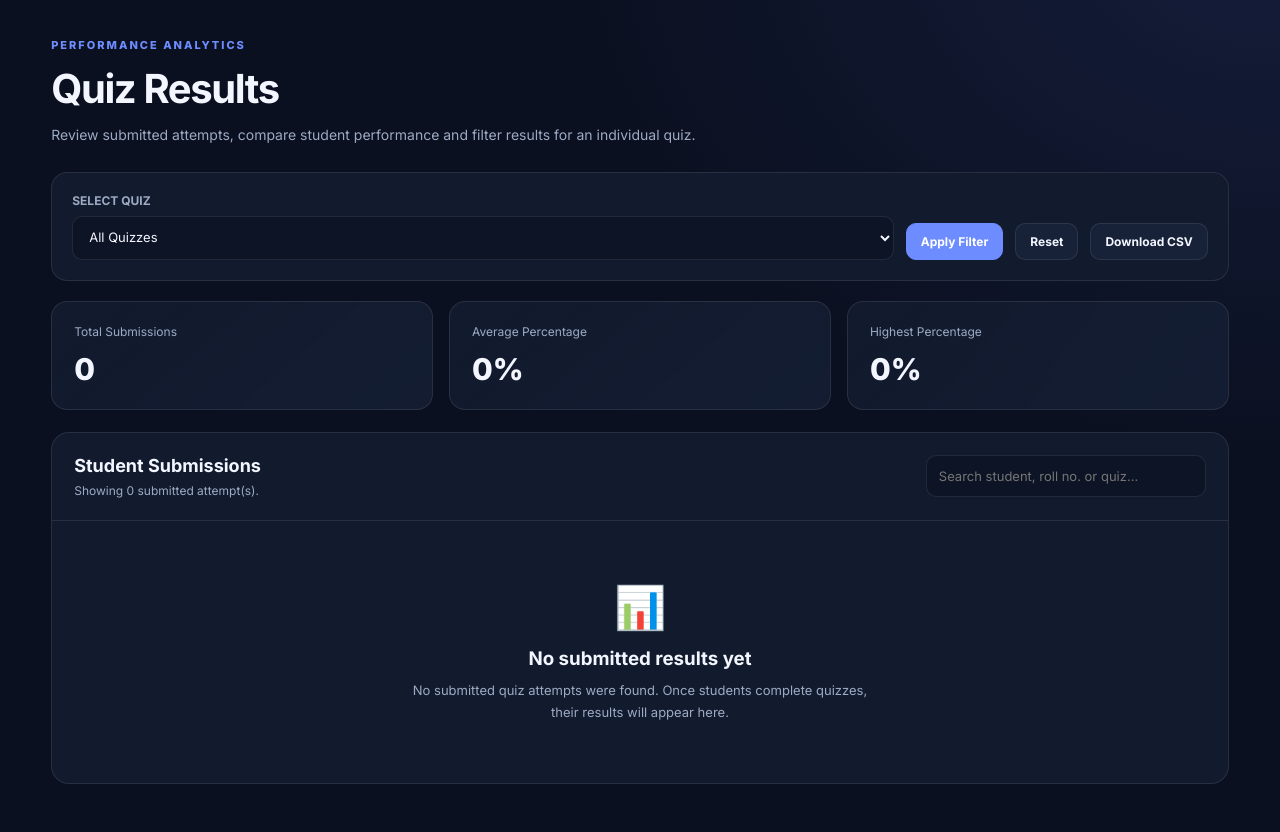
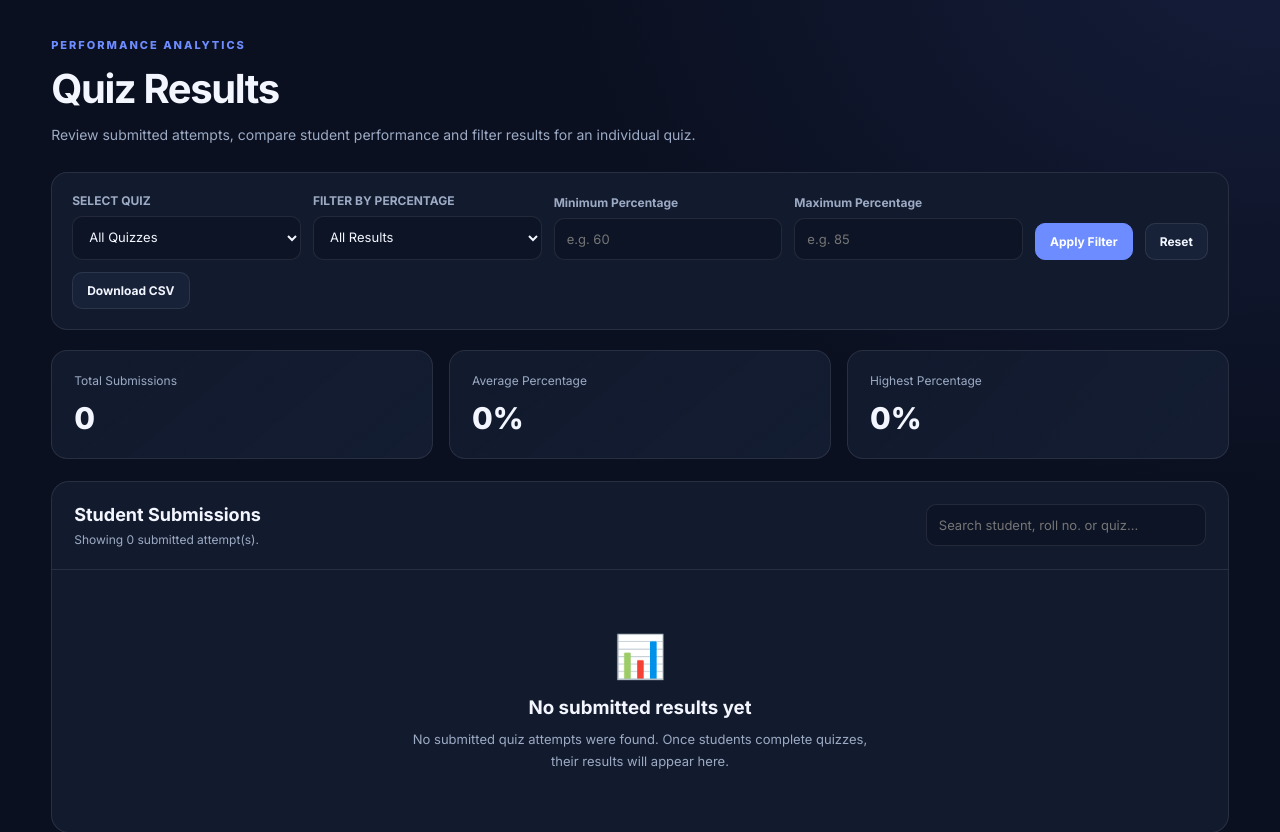
Before and after one commit to AdityaSingh0005/AI-QUIZ-ASSESSMENT-GPT-SYSTEM, a Flask app: page /view_results in a window 1280 px wide. Shown: the part 78-910 px from the top of the page. Run offline with Flask 3, Linux system fonts and the light colour scheme; the visitor is signed in with stand-in values (Sample User, id 1); data that the repository does not hold is empty; some libraries are stand-ins or nearby versions.

Commit message:
Add percentage filters to quiz results

```diff
--- a/routes/teacher.py
+++ b/routes/teacher.py
@@ -2316,6 +2316,50 @@ def view_results():
     teacher_id = session["teacher_id"]
     quiz_id_raw = request.args.get("quiz_id", "").strip()
 
+    percentage_filter = request.args.get("percentage_filter", "all").strip()
+
+    min_percentage_raw = request.args.get("min_percentage", "").strip()
+    max_percentage_raw = request.args.get("max_percentage", "").strip()
+
+    min_percentage = None
+    max_percentage = None
+
+    if percentage_filter not in {"all", "75_plus", "below_75", "90_plus", "custom"}:
+        return "Invalid percentage filter.", 400
+
+    if percentage_filter == "custom":
+        try:
+            min_percentage = float(min_percentage_raw) if min_percentage_raw else None
+            max_percentage = float(max_percentage_raw) if max_percentage_raw else None
+
+            if (
+                min_percentage is None
+                and max_percentage is None
+            ):
+                return "Enter at least one percentage limit.", 400
+
+            if (
+                min_percentage is not None
+                and not 0 <= min_percentage <= 100
+            ):
+                return "Minimum percentage must be between 0 and 100.", 400
+
+            if (
+                max_percentage is not None
+                and not 0 <= max_percentage <= 100
+            ):
+                return "Maximum percentage must be between 0 and 100.", 400
+
+            if (
+                min_percentage is not None
+                and max_percentage is not None
+                and min_percentage > max_percentage
+            ):
+                return "Minimum percentage cannot exceed maximum percentage.", 400
+
+        except ValueError:
+            return "Enter valid percentage values.", 400
+
     selected_quiz_id = None
     selected_quiz = None
 
@@ -2431,6 +2475,40 @@ def view_results():
         cursor.execute(query, tuple(params))
         results = cursor.fetchall()
 
+        if percentage_filter == "75_plus":
+            results = [
+                row for row in results
+                if float(row["percentage"] or 0) >= 75
+            ]
+
+        elif percentage_filter == "below_75":
+            results = [
+                row for row in results
+                if float(row["percentage"] or 0) < 75
+            ]
+
+        elif percentage_filter == "90_plus":
+            results = [
+                row for row in results
+                if float(row["percentage"] or 0) >= 90
+            ]
+
+        elif percentage_filter == "custom":
+            filtered_results = []
+
+            for row in results:
+                percentage = float(row["percentage"] or 0)
+
+                if (
+                    (min_percentage is None or percentage >= min_percentage)
+                    and
+                    (max_percentage is None or percentage <= max_percentage)
+                ):
+                    filtered_results.append(row)
+
+            results = filtered_results
+
+
         percentages = [
             float(row["percentage"])
             for row in results
@@ -2455,7 +2533,10 @@ def view_results():
             selected_quiz_id=selected_quiz_id,
             total_submissions=total_submissions,
             average_percentage=average_percentage,
-            highest_percentage=highest_percentage
+            highest_percentage=highest_percentage,
+            percentage_filter=percentage_filter,
+            min_percentage=min_percentage,
+            max_percentage=max_percentage
         )
 
     finally:
--- a/templates/view_results.html
+++ b/templates/view_results.html
@@ -464,6 +464,56 @@
             </select>
         </div>
 
+    <div class="field">
+        <label for="percentage_filter">FILTER BY PERCENTAGE</label>
+        <select id="percentage_filter" name="percentage_filter">
+            <option value="all" {% if percentage_filter == 'all' %}selected{% endif %}>
+                All Results
+            </option>
+            <option value="75_plus" {% if percentage_filter == '75_plus' %}selected{% endif %}>
+                75% and Above
+            </option>
+            <option value="below_75" {% if percentage_filter == 'below_75' %}selected{% endif %}>
+                Below 75%
+            </option>
+            <option value="90_plus" {% if percentage_filter == '90_plus' %}selected{% endif %}>
+                90% and Above
+            </option>
+            <option value="custom" {% if percentage_filter == 'custom' %}selected{% endif %}>
+                Custom Percentage Range
+            </option>
+        </select>
+    </div>
+
+    <div class="field">
+        <label for="min_percentage">Minimum Percentage</label>
+        <input
+            type="number"
+            id="min_percentage"
+            name="min_percentage"
+            min="0"
+            max="100"
+            step="0.1"
+            value="{{ min_percentage if min_percentage is not none else '' }}"
+            placeholder="e.g. 60"
+        >
+    </div>
+
+    <div class="field">
+        <label for="max_percentage">Maximum Percentage</label>
+        <input
+            type="number"
+            id="max_percentage"
+            name="max_percentage"
+            min="0"
+            max="100"
+            step="0.1"
+            value="{{ max_percentage if max_percentage is not none else '' }}"
+            placeholder="e.g. 85"
+        >
+    </div>
+
+
         <button type="submit" class="btn btn-primary">
             Apply Filter
         </button>
```
